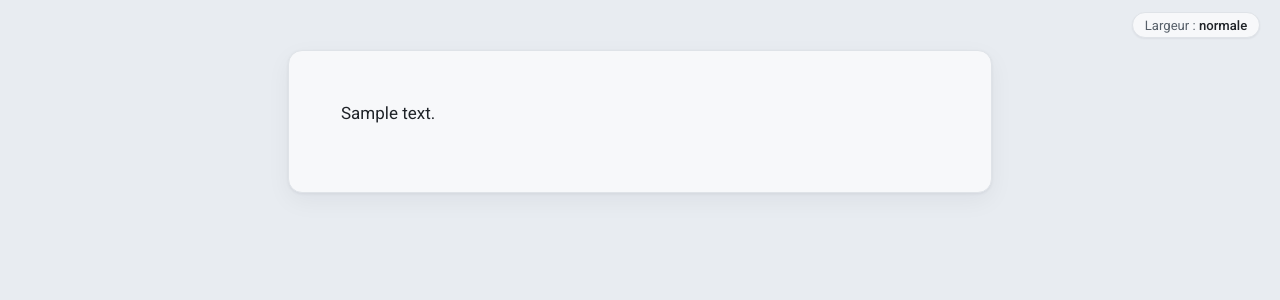
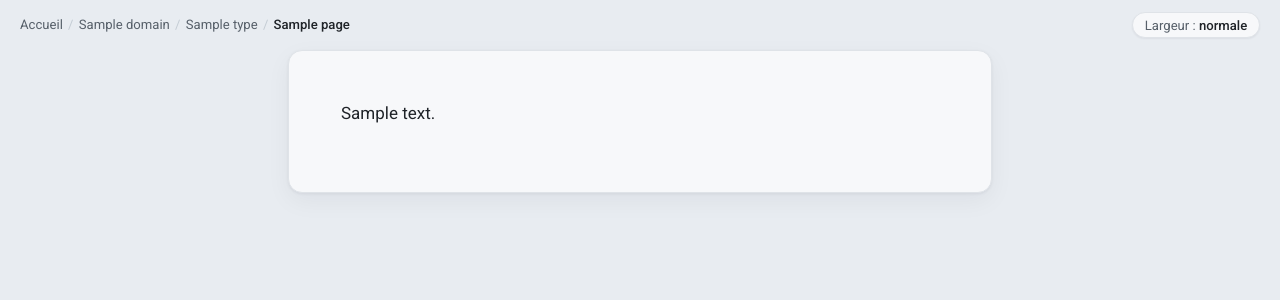
Before and after one commit to walcark/avallon, a Django app: template src/pages/templates/index.html in a window 1280 px wide. Shown: the top 300 px of the page. Run offline with Django 5.2, Linux system fonts and the light colour scheme; the template is opened without the code that fills it: most values are stand-ins (such as "Sample title", 1, 10 or a date in 2020).

Commit message:
feat: fil d'Ariane sur les pages et préréglage des filtres d'accueil par URL
Chaque page affiche désormais Accueil / domaine / type / titre, avec les
segments domaine et type liés à l'accueil filtré (/?domaine=…, /?type=…).
L'accueil lit ces paramètres pour préactiver les puces de filtre.

```diff
--- a/src/pages/static/pages/css/style.css
+++ b/src/pages/static/pages/css/style.css
@@ -50,10 +50,34 @@ body {
     top: 0;
     z-index: 10;
     display: flex;
-    justify-content: flex-end;
+    justify-content: space-between;
+    align-items: center;
+    gap: 1rem;
     padding: 0.75rem 0;
     margin: 0 auto;
     max-width: var(--measure-wide);
+}
+
+/* Breadcrumb: Accueil / domaine / type / titre courant */
+.breadcrumb {
+    display: flex;
+    flex-wrap: wrap;
+    align-items: center;
+    gap: 0.4em;
+    min-width: 0;
+    font-size: 0.82rem;
+    color: var(--muted);
+}
+.breadcrumb a { color: var(--muted); text-decoration: none; }
+.breadcrumb a:hover { color: var(--accent); }
+.breadcrumb .sep { color: var(--rule); }
+.breadcrumb .current {
+    color: var(--ink);
+    font-weight: 500;
+    max-width: 40ch;
+    overflow: hidden;
+    white-space: nowrap;
+    text-overflow: ellipsis;
 }
 .width-toggle {
     font-family: inherit;
--- a/src/pages/templates/index.html
+++ b/src/pages/templates/index.html
@@ -24,6 +24,15 @@
 </head>
 <body>
     <div class="toolbar">
+        <nav class="breadcrumb" aria-label="Fil d'Ariane">
+            <a href="/">Accueil</a>
+            <span class="sep">/</span>
+            <a href="/?domaine={{ page.domain|urlencode }}">{{ page.domain }}</a>
+            <span class="sep">/</span>
+            <a href="/?type={{ page.type|urlencode }}">{{ page.type }}</a>
+            <span class="sep">/</span>
+            <span class="current" aria-current="page">{{ page.title }}</span>
+        </nav>
         <button type="button" class="width-toggle" data-width="narrow" title="Basculer la largeur">
             Largeur&nbsp;: <span class="width-label">normale</span>
         </button>
```
Also changed, not shown: src/pages/templates/home.html (+12 -0 lines).
